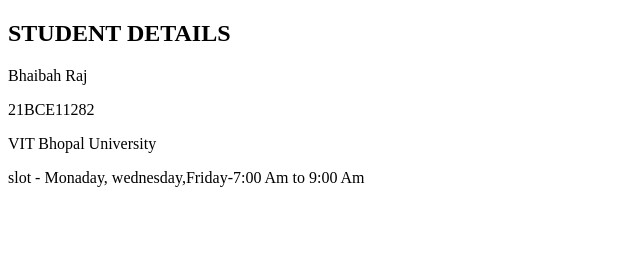
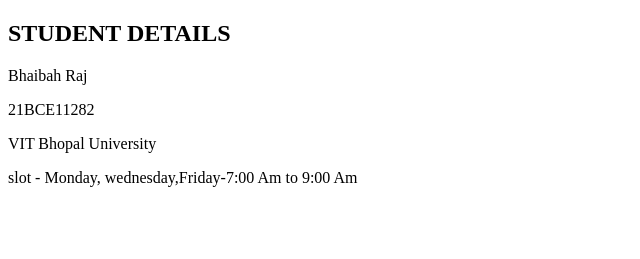
Before and after one commit to Bhaibhav08/Bhaibhav_Tasks_MS, a plain HTML site: page index.html in a window 1280 px wide. Shown: the top 259 px of the page, 0-640 px from the left. Drawn offline with Linux system fonts and the light colour scheme.

Commit message:
Update index.html

```diff
--- a/index.html
+++ b/index.html
@@ -20,7 +20,7 @@
         <span><p>21BCE11282</p></span>
 
         <p>VIT Bhopal University</p>
-        <p>slot - Monaday, wednesday,Friday-7:00 Am  to 9:00 Am</p>
+        <p>slot - Monday, wednesday,Friday-7:00 Am  to 9:00 Am</p>
     <table class="center" border="1px">
         <tr>
             <th c>TASK NUMBER</th>
```
